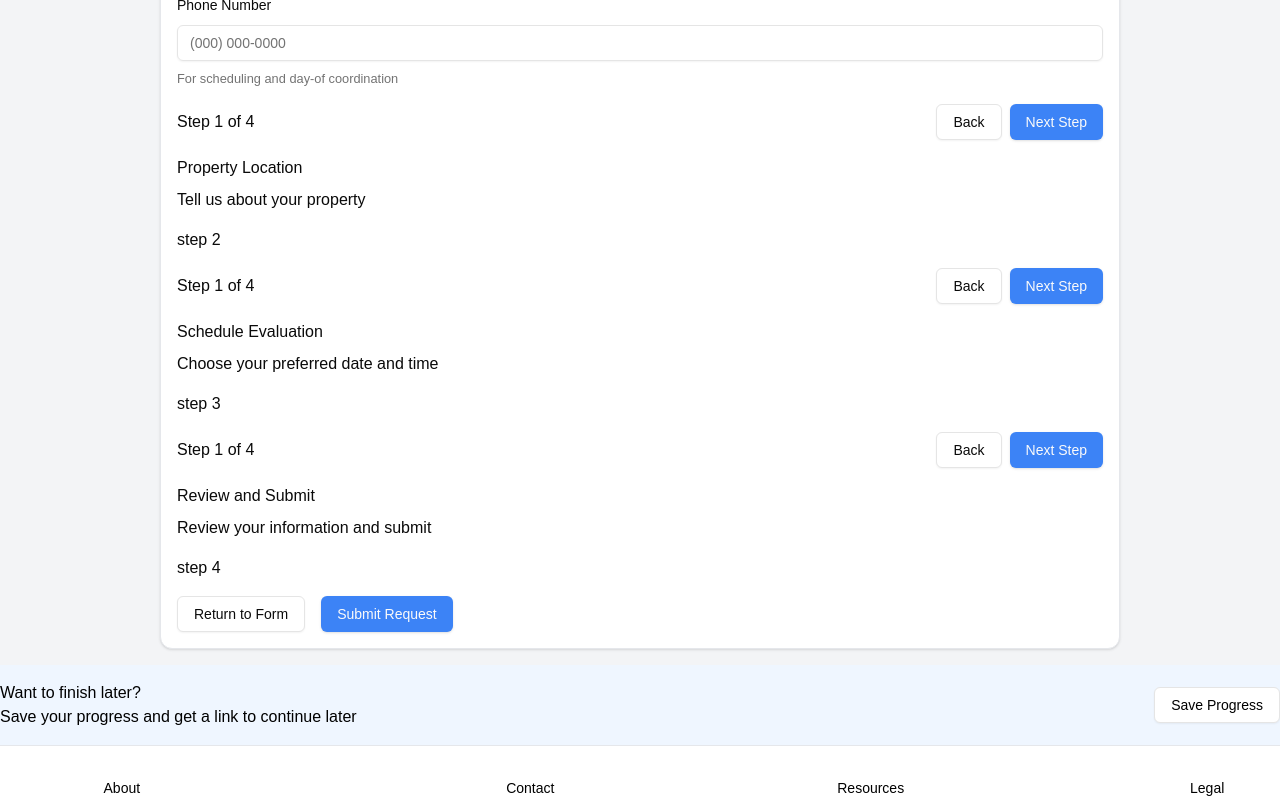
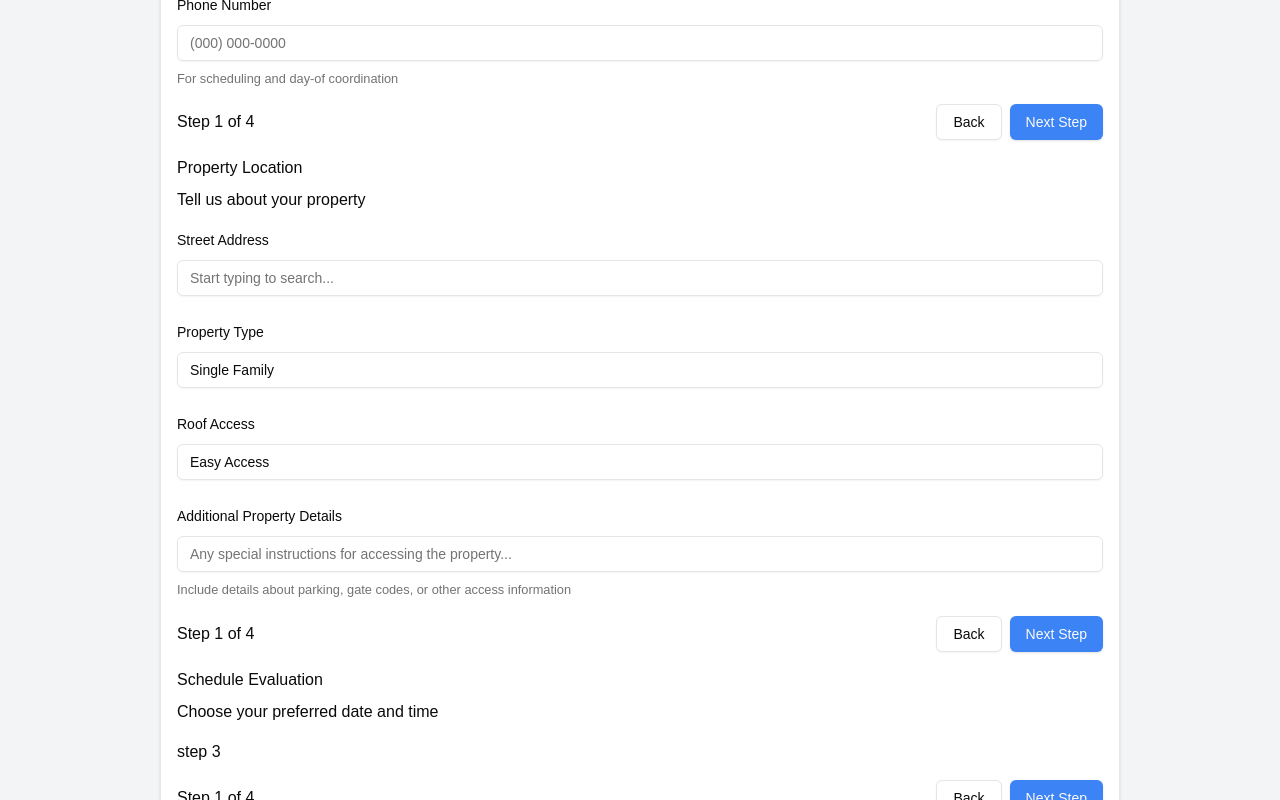
Before and after one commit to chingu-voyages/v52-tier3-team-33, a Next.js app in the folder solar-panel/: page /public/evaluate/form in a window 1280 px wide. Shown: the part 587-1387 px from the top of the page. Built offline with nearby package versions, Linux system fonts and the light colour scheme.

Commit message:
Create form fields for step 2 of evaluation request

```diff
--- a/solar-panel/src/app/public/evaluate/form/components/step-2/form-fields.tsx
+++ b/solar-panel/src/app/public/evaluate/form/components/step-2/form-fields.tsx
@@ -0,0 +1,104 @@
+"use client";
+
+import { useForm } from "react-hook-form";
+import { zodResolver } from "@hookform/resolvers/zod";
+
+import {
+  Form,
+  FormControl,
+  FormDescription,
+  FormField,
+  FormItem,
+  FormLabel,
+  FormMessage,
+} from "@/components/ui/form";
+import { Input } from "@/components/ui/input";
+import { useEvaluationFormStore } from "@/stores/evaluation-form-store";
+import {
+  FormStepTwoSchema,
+  type StepTwoType,
+} from "@/utils/schemas/evaluation-form-schema";
+
+export default function StepTwoFormFields(): React.ReactNode {
+  const { formData, updateFormData } = useEvaluationFormStore();
+
+  const form = useForm<StepTwoType>({
+    resolver: zodResolver(FormStepTwoSchema),
+    defaultValues: {
+      streetAddress: formData.streetAddress || "",
+      propertyType: formData.propertyType || "Single Family",
+      roofAccess: formData.roofAccess || "Easy Access",
+      additionalLocation: formData.additionalLocation || "",
+    },
+  });
+
+  function onSubmit(values: StepTwoType): void {
+    updateFormData(values);
+  }
+
+  return (
+    <Form {...form}>
+      <form onSubmit={form.handleSubmit(onSubmit)} className="space-y-6">
+        <FormField
+          control={form.control}
+          name="streetAddress"
+          render={({ field }) => (
+            <FormItem>
+              <FormLabel>Street Address</FormLabel>
+              <FormControl>
+                <Input placeholder="Start typing to search..." {...field} />
+              </FormControl>
+              <FormMessage />
+            </FormItem>
+          )}
+        />
+        <FormField
+          control={form.control}
+          name="propertyType"
+          render={({ field }) => (
+            <FormItem>
+              <FormLabel>Property Type</FormLabel>
+              <FormControl>
+                <Input {...field} />
+              </FormControl>
+              <FormMessage />
+            </FormItem>
+          )}
+        />
+        <FormField
+          control={form.control}
+          name="roofAccess"
+          render={({ field }) => (
+            <FormItem>
+              <FormLabel>Roof Access</FormLabel>
+              <FormControl>
+                <Input {...field} />
+              </FormControl>
+              <FormMessage />
+            </FormItem>
+          )}
+        />
+        <FormField
+          control={form.control}
+          name="additionalLocation"
+          render={({ field }) => (
+            <FormItem>
+              <FormLabel>Additional Property Details</FormLabel>
+              <FormControl>
+                <Input
+                  placeholder="Any special instructions for accessing the property..."
+                  {...field}
+                />
+              </FormControl>
+              <FormDescription>
+                Include details about parking, gate codes, or other access
+                information
+              </FormDescription>
+              <FormMessage />
+            </FormItem>
+          )}
+        />
+      </form>
+    </Form>
+  );
+}
--- a/solar-panel/src/app/public/evaluate/form/components/step-2/page.tsx
+++ b/solar-panel/src/app/public/evaluate/form/components/step-2/page.tsx
@@ -1,14 +1,15 @@
 import CtaContainer from "../adopt/form-navigation";
 import HeadContainer from "../adopt/head";
+import StepTwoFormFields from "./form-fields";
 
-export default function FormStepTwo(): React.ReactNode {
+export default function FormStepOne(): React.ReactNode {
   return (
     <section className="flex w-full flex-col gap-4">
       <HeadContainer
         title="Property Location"
         copy="Tell us about your property"
       />
-      <p>step 2</p>
+      <StepTwoFormFields />
       <CtaContainer />
     </section>
   );
--- a/solar-panel/src/stores/evaluation-form-store.tsx
+++ b/solar-panel/src/stores/evaluation-form-store.tsx
@@ -58,11 +58,7 @@ export const useEvaluationFormStore = create<EvaluationFormState>()(
             formData.roofAccess
           );
         case 3:
-          // eslint-disable-next-line prettier/prettier
-          return !!(
-												formData.date &&
-												formData.timeSlot
-										);
+          return !!(formData.date && formData.timeSlot);
         default:
           return false;
       }
```
